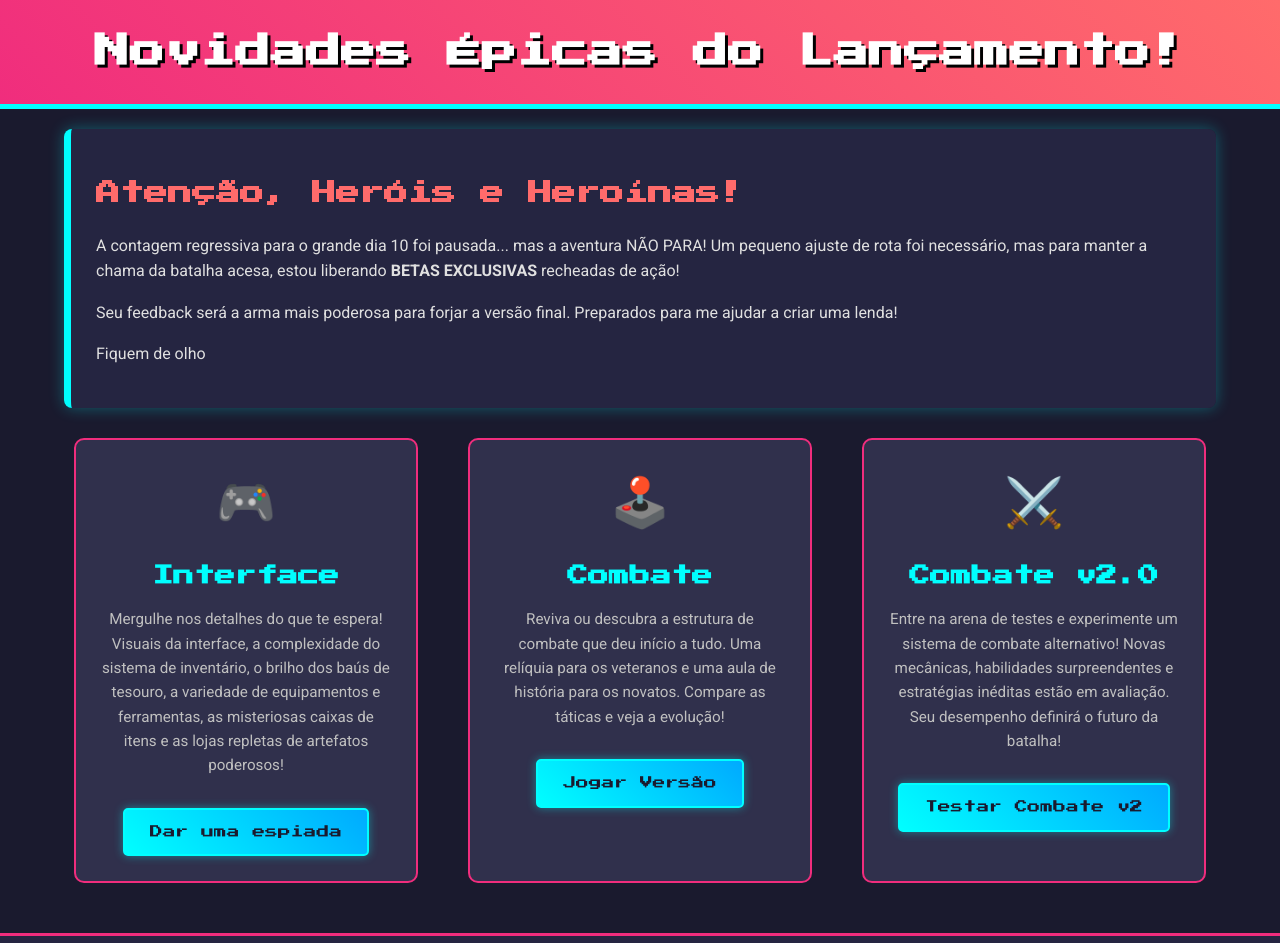
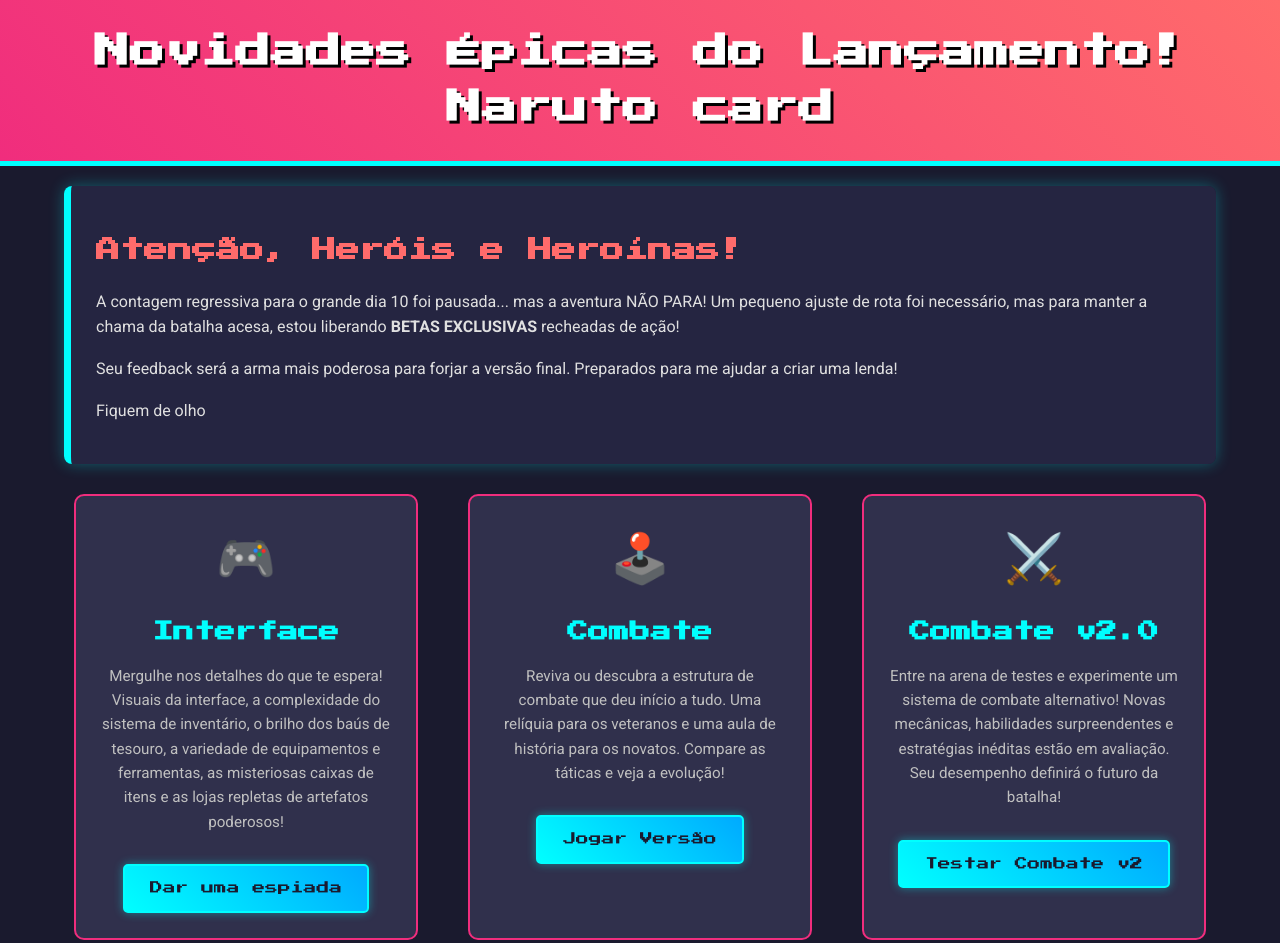
Before and after one commit to jonathanwqw/NarutoCard_Beta, a plain HTML site: page index.html in a window 1280 px wide. Shown: the top 943 px of the page. Drawn offline with Linux system fonts and the light colour scheme.

Commit message:
Update index.html

```diff
--- a/index.html
+++ b/index.html
@@ -156,6 +156,7 @@
 <body>
     <header>
         <h1>Novidades Épicas do Lançamento!</h1>
+        <h1>Naruto card</h1>
     </header>
 
     <div class="container">
```
